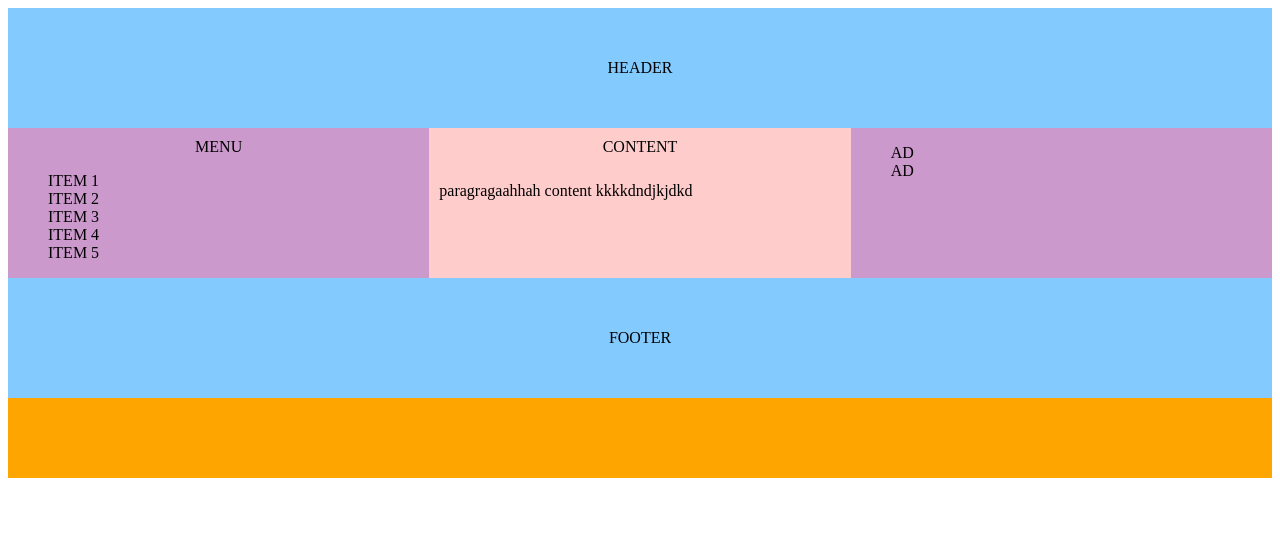
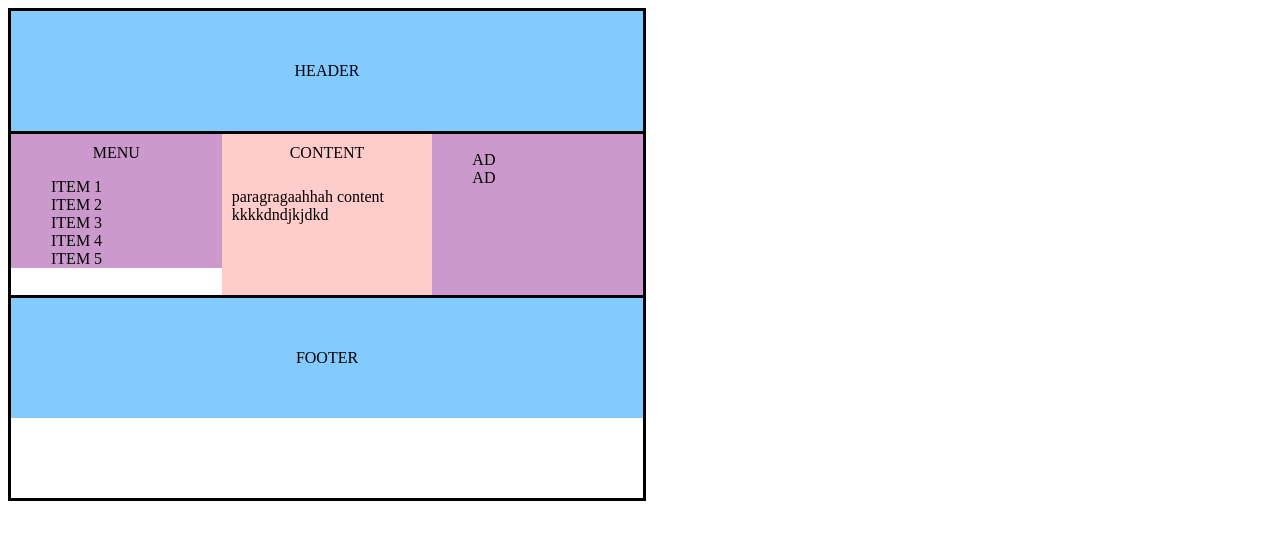
Before and after one commit to chidananda-mn/temp, a plain HTML site: page index.html in a window 1280 px wide. Drawn offline with Linux system fonts and the light colour scheme.

Commit message:
Update index.html

```diff
--- a/index.html
+++ b/index.html
@@ -5,10 +5,11 @@
     <title>Holy Grail</title>
     <style>
       .wrapper {
-        width: 20%
-        border: 10px solid green;
+        width: 50%;
+       border-style: solid;
       }
       header {
+        border-bottom: solid;
         background-color: #83CAFF;
         height: 15vh;
         display: flex;
@@ -17,11 +18,12 @@
       }
       .mainContent {
         display: flex;
+        border-bottom: solid;
       }
       article {
         flex: 1;
       }
-      article.menu {
+      div.menu {
         background-color: #CC99CC;
       }
       div.subMenu {
@@ -41,7 +43,9 @@
       .subContentData {
         padding: 10px;
       }
-      article.ad {
+      .ad {
+        padding-top: 1px;
+        height: 20vh;
         background-color: #CC99CC;
       }
       .upperHalf {
@@ -54,7 +58,7 @@
       }
       .lowerHalf {
         height: 10vh;
-	      background-color: orange;
+	    background-color: white;
       }
 
     </style>
@@ -66,8 +70,8 @@
       HEADER
       </header>
       <section class="mainContent">
-          <article class="menu">
-            <div> <div class="subMenu">MENU</div>
+          <article >
+            <div class="menu"> <div class="subMenu">MENU</div>
             <ul>
               <li>ITEM 1</li>
               <li>ITEM 2</li>
@@ -82,11 +86,14 @@
               <p class="subContentData"> paragragaahhah content kkkkdndjkjdkd </p>
             </div>
           </article>
-          <article class="ad">
-            <ul>
-              <li>AD</li>
-              <li>AD</li>
-            </ul>
+          <article >
+            <div class="ad">
+            	<ul>
+                 <li>AD</li>
+                 <li>AD</li>
+               </ul>
+            </div>
+
           </article>
 
       </section>
```
